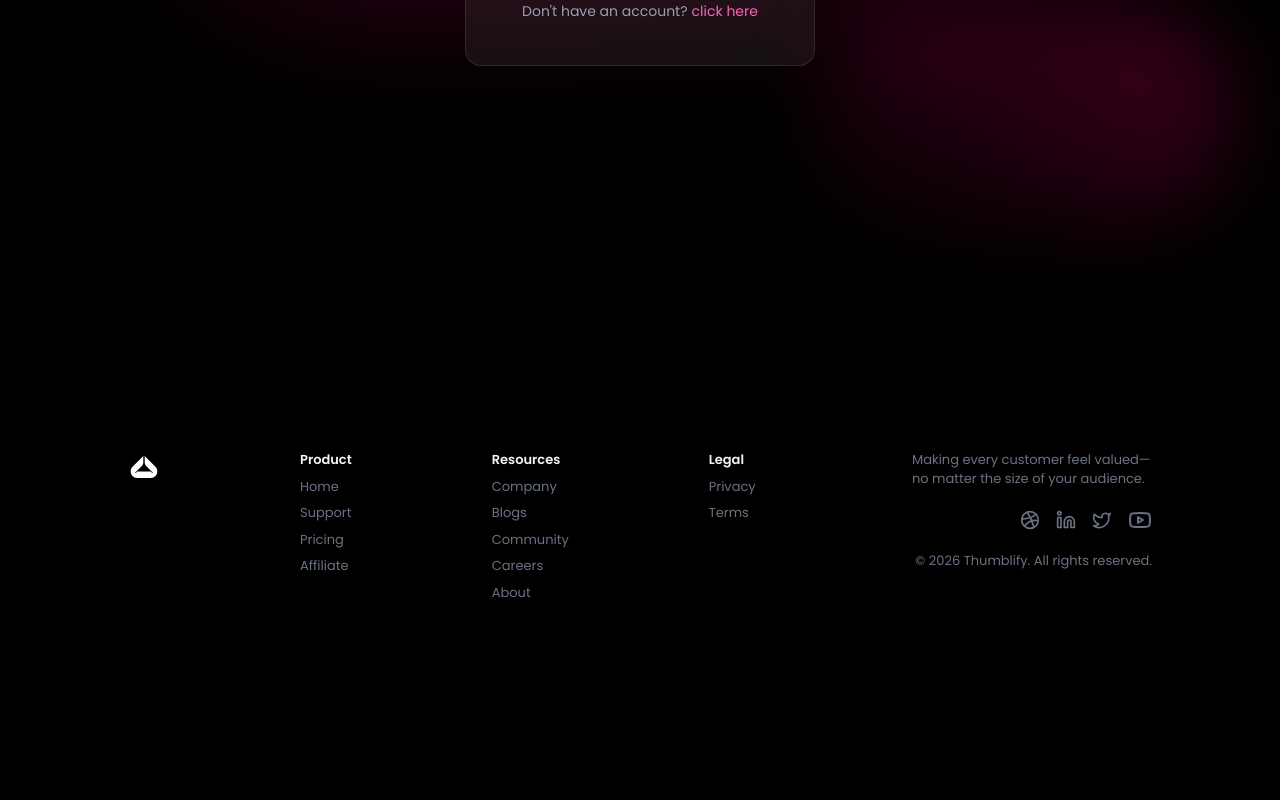
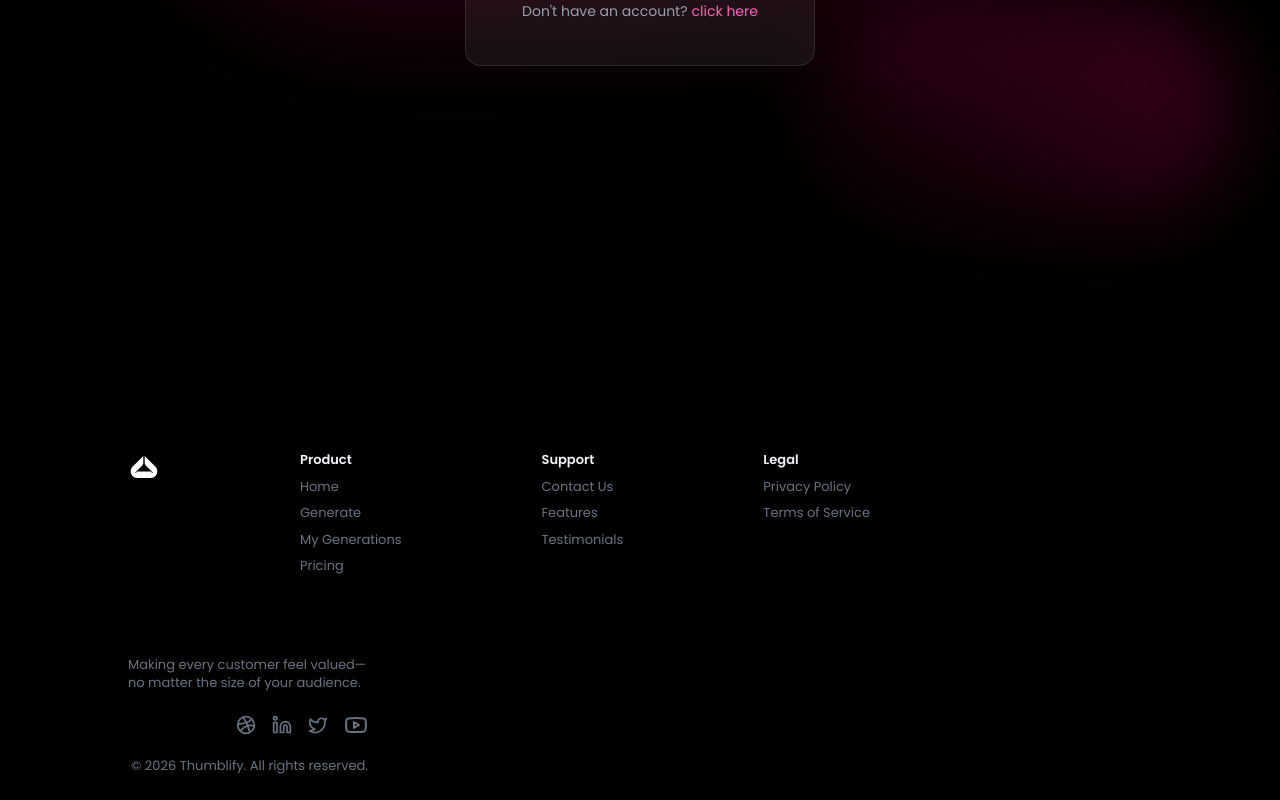
Before and after one commit to prashantmalagi/ai-thumbnail-generator, a React (Vite) app in the folder frontend/reactjs/: page /login in a window 1280 px wide. Shown: the part 533-1333 px from the top of the page. Before the commit the page ends 1159 px from the top, so only its background shows below. Built offline with nearby package versions, Linux system fonts and the light colour scheme; no server answers.

Commit message:
fix: replace all placeholder footer links with real working routes

```diff
--- a/frontend/reactjs/src/data/footer.ts
+++ b/frontend/reactjs/src/data/footer.ts
@@ -4,27 +4,25 @@ export const footerData: IFooter[] = [
     {
         title: "Product",
         links: [
-            { name: "Home", href: "#" },
-            { name: "Support", href: "#support" },
-            { name: "Pricing", href: "#pricing" },
-            { name: "Affiliate", href: "#affiliate" },
+            { name: "Home", href: "/" },
+            { name: "Generate", href: "/generate" },
+            { name: "My Generations", href: "/my-generation" },
+            { name: "Pricing", href: "/#pricing" },
         ]
     },
     {
-        title: "Resources",
+        title: "Support",
         links: [
-            { name: "Company", href: "#company" },
-            { name: "Blogs", href: "#blogs" },
-            { name: "Community", href: "#community" },
-            { name: "Careers", href: "#careers" },
-            { name: "About", href: "#about" },
+            { name: "Contact Us", href: "/contact" },
+            { name: "Features", href: "/#features" },
+            { name: "Testimonials", href: "/#testimonials" },
         ]
     },
     {
         title: "Legal",
         links: [
-            { name: "Privacy", href: "#privacy" },
-            { name: "Terms", href: "#terms" },
+            { name: "Privacy Policy", href: "#" },
+            { name: "Terms of Service", href: "#" },
         ]
     }
 ];
```
